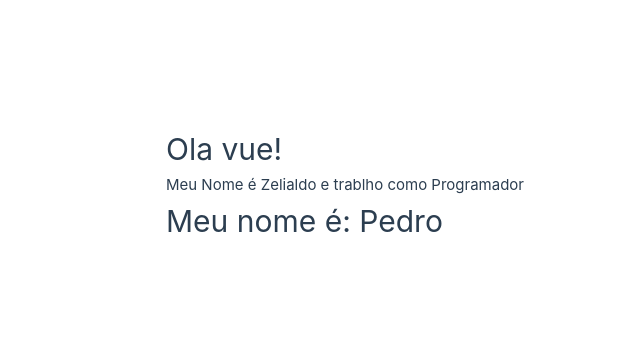
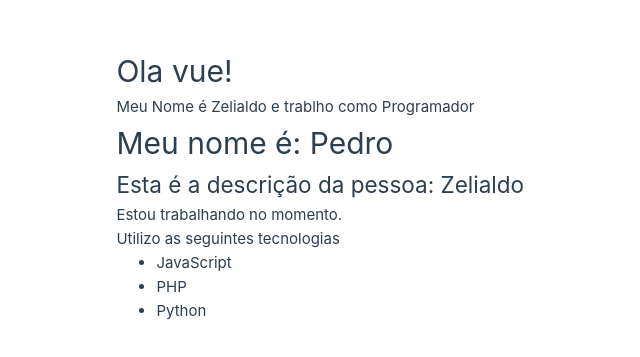
Before and after one commit to zelialdo/curso_vue3, a Vue app in the folder vue-project/: page / in a window 1280 px wide. Shown: the part 215-572 px from the top of the page, without its empty margins (116-756 px from the left). Built offline with nearby package versions, Linux system fonts and the light colour scheme.

Commit message:
hierarquisação de componentes

```diff
--- a/vue-project/src/App.vue
+++ b/vue-project/src/App.vue
@@ -2,18 +2,21 @@
   <div>
     <PrimeiroComponente />
     <LifeCycle/>
+    <Pessoa/>
   </div>
 </template>
 
 <script>
-  import PrimeiroComponente from './components/icons/PrimeiroComponente.vue'
-  import LifeCycle from './components/icons/LifeCycle.vue'
+  import PrimeiroComponente from './components/PrimeiroComponente.vue';
+  import LifeCycle from './components/LifeCycle.vue';
+  import Pessoa from './components/Pessoa.vue';
 
 export default {
   name: 'App',
   components: {
     PrimeiroComponente,
-    LifeCycle
+    LifeCycle,
+    Pessoa
   }
 }
 </script>
--- /dev/null
+++ b/vue-project/src/components/Info.vue
@@ -0,0 +1,17 @@
+<template>
+  <div>
+    <p>Estou trabalhando no momento.</p>
+    <p>Utilizo as seguintes tecnologias</p>
+    <ul>
+      <li>JavaScript</li>
+      <li>PHP</li>
+      <li>Python</li>
+    </ul>
+  </div>
+</template>
+
+<script>
+export default {
+    name: 'Info'
+}
+</script>
--- /dev/null
+++ b/vue-project/src/components/Pessoa.vue
@@ -0,0 +1,22 @@
+<template>
+  <div>
+    <h2>Esta é a descrição da pessoa: {{ nome }}</h2>
+    <Info/>
+  </div>
+</template>
+
+<script>
+import Info from './Info.vue'
+
+export default {
+  name: 'Pessoa',
+  components: {
+    Info
+  },
+  data() {
+    return {
+      nome: 'Zelialdo'
+    }
+   }
+}
+</script>
```
Also changed, not shown: vue-project/src/components/LifeCycle.vue (renamed from vue-project/src/components/icons/LifeCycle.vue), vue-project/src/components/PrimeiroComponente.vue (renamed from vue-project/src/components/icons/PrimeiroComponente.vue).
